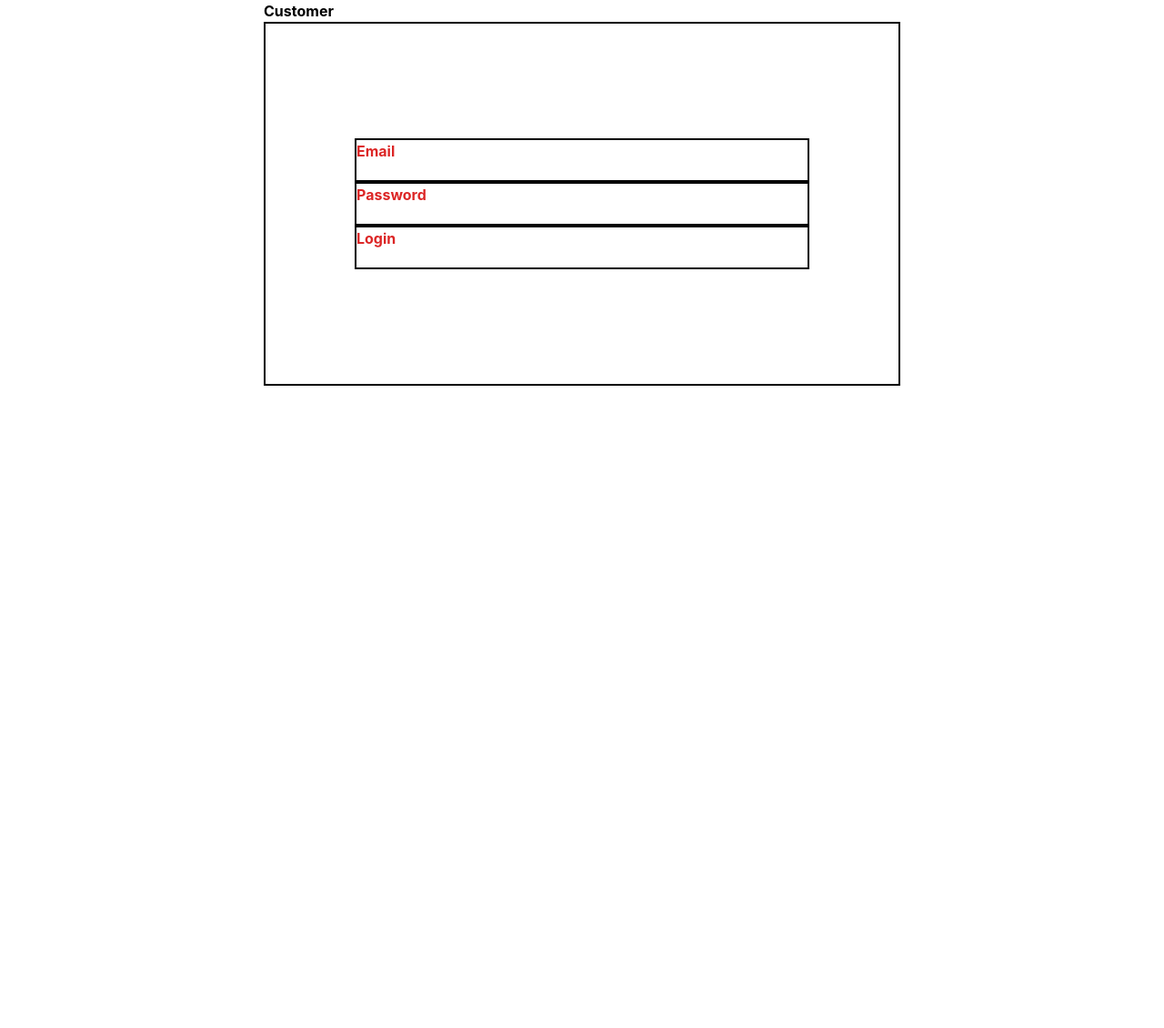
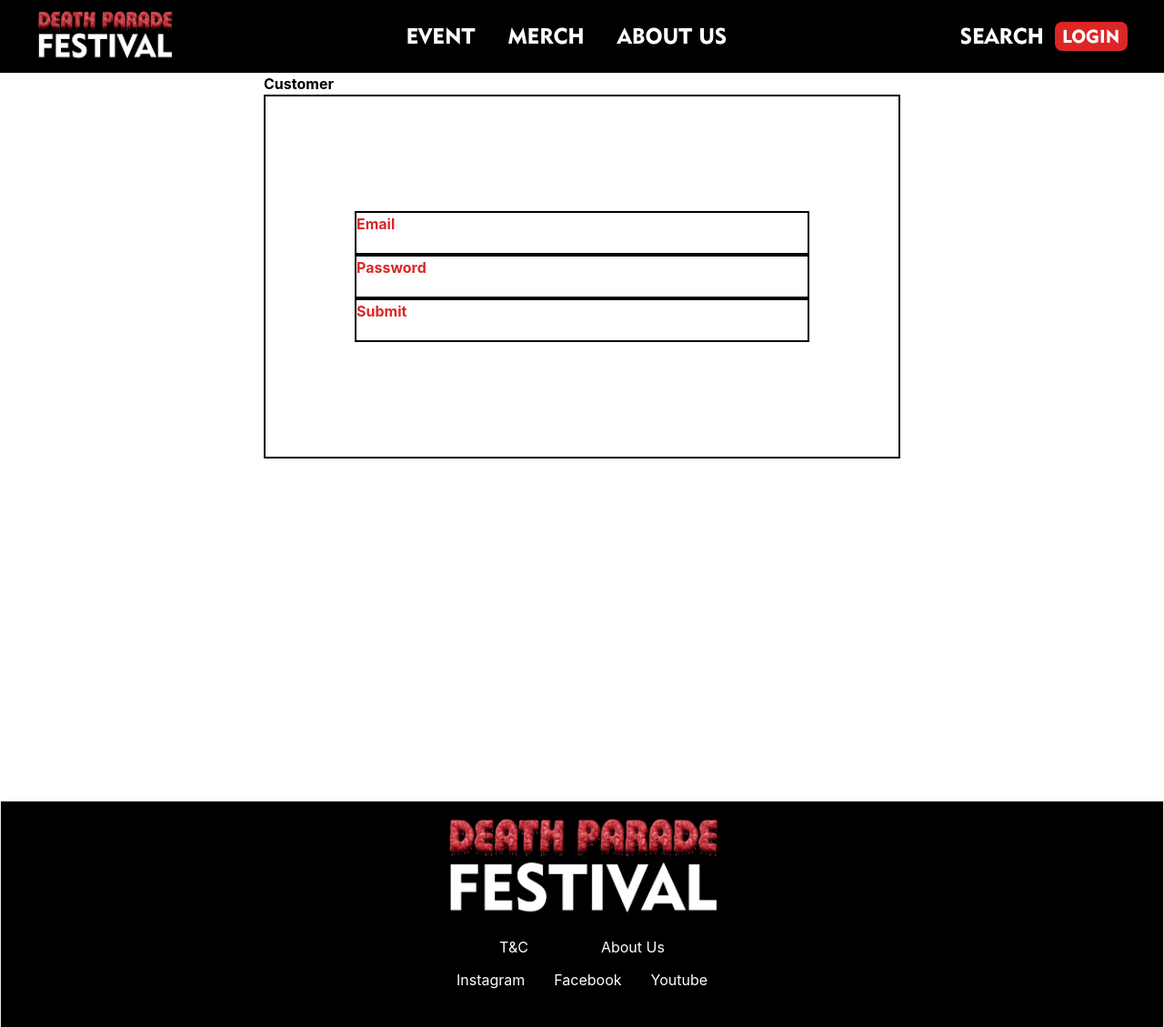
Before and after one commit to mjmnw/mini-project-1, a React (Create React App) app: page /loginpage in a window 1280 px wide. Shown: the whole page at 91% size. Before the commit the page ends 800 px from the top, so only its background shows below. Built offline with nearby package versions, Linux system fonts and the light colour scheme.

Commit message:
Hi Login

```diff
--- a/src/Pages/HomePage/Index.jsx
+++ b/src/Pages/HomePage/Index.jsx
@@ -1,6 +1,7 @@
 import { Link } from "react-router-dom"
 import Navbar from "../../Components/Navbar"
 import Footer from "../../Components/Footer"
+import LoginPage from "../LoginPage/Index"
 
 function Home () {
     return(
@@ -14,6 +15,7 @@ function Home () {
                 </span>
             </Link>
             <h1>
+
                 <Footer></Footer>
             </h1>
         </>
--- a/src/Pages/LoginPage/Index.jsx
+++ b/src/Pages/LoginPage/Index.jsx
@@ -1,8 +1,12 @@
-
+import Navbar from "../../Components/Navbar";
+import Footer from "../../Components/Footer";
 
 
 function LoginPage () {
     return (
+        <>
+        <h1>
+            <Navbar/>
         <div className=" h-screen w-[700px] mx-auto pb-[500] font-bold">
               <h1>
                 Customer
@@ -19,13 +23,14 @@ function LoginPage () {
                 </h1>
             </div>
             <div className="text-red-600 border-2 border-black w-[500px] h-12">
-                <h1>
-                    Login
-                </h1>
+                Submit
             </div>
+
         </div>
         </div>
-
+        <Footer/>
+       </h1>
+       </>
     )
 }
 
```
